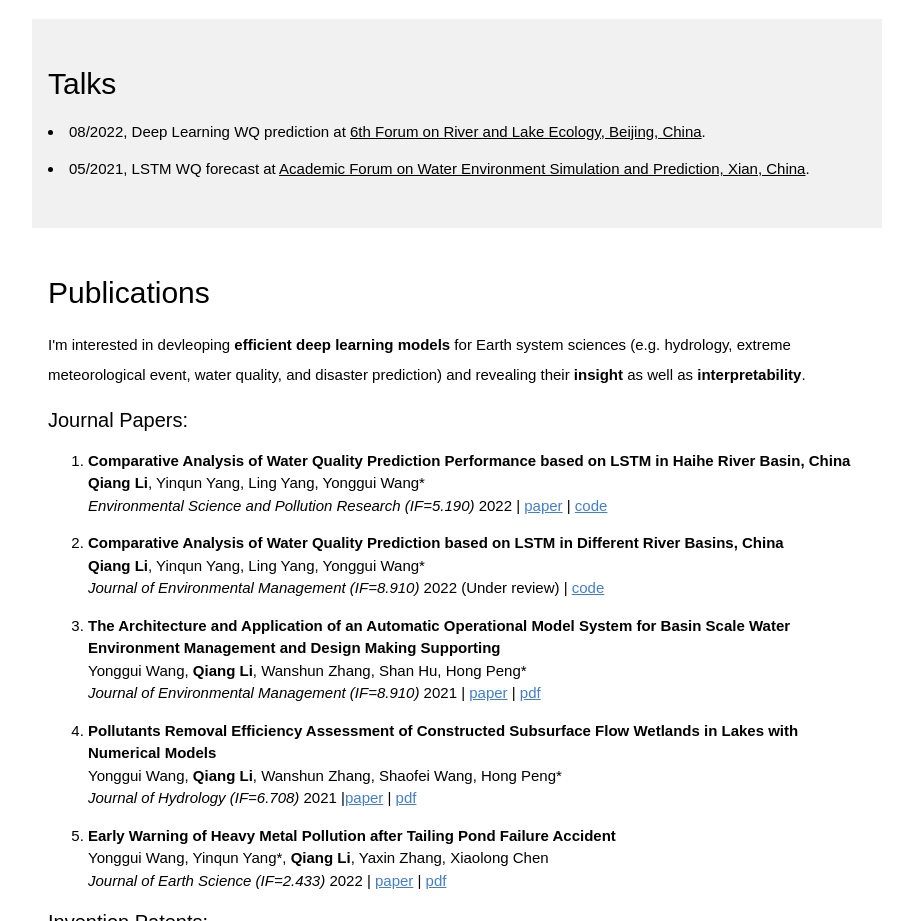
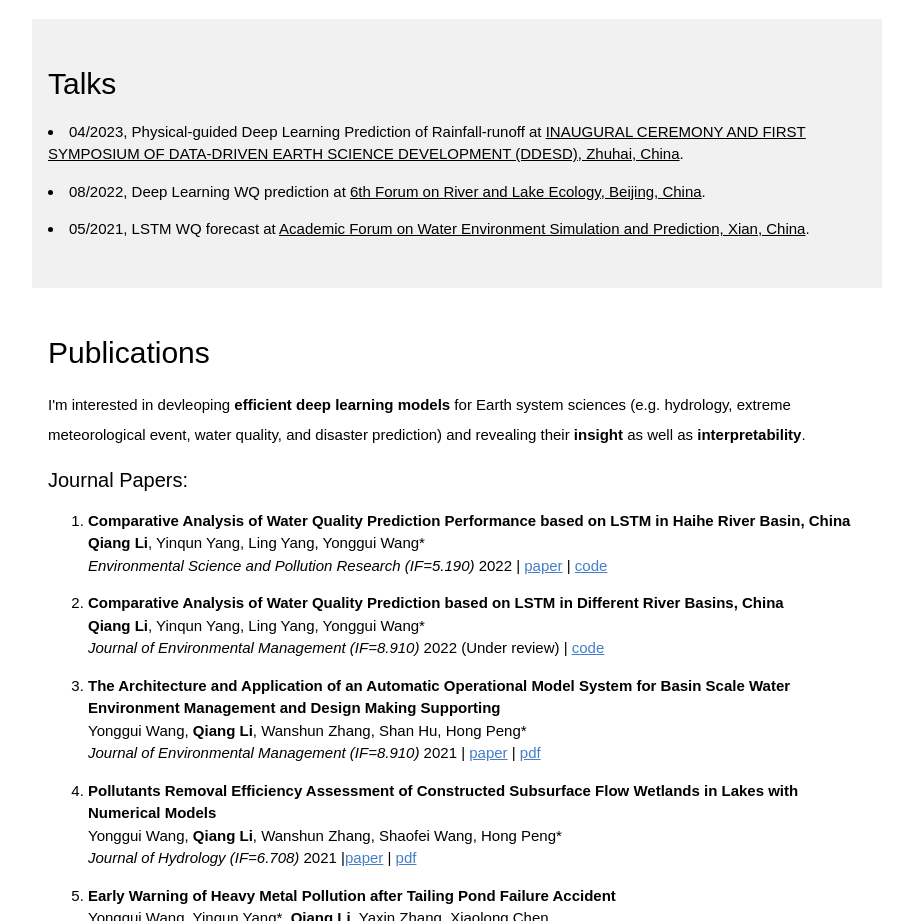
Before and after one commit to Bennett1998/Bennett1998.github.io, a plain HTML site: page index.html in a window 1280 px wide. Shown: the part 2900-3821 px from the top of the page, without its empty margins (258-1171 px from the left). Drawn offline with Linux system fonts and the light colour scheme; a script that the page names is missing.

Commit message:
Update index.html

```diff
--- a/index.html
+++ b/index.html
@@ -199,6 +199,7 @@
   <!-- The Talks Section -->
   <div class="w3-container w3-light-grey w3-padding-32" id="talks">
     <h2>Talks</h2>
+      <p><li> 04/2023, Physical-guided Deep Learning Prediction of Rainfall-runoff at <a href="https://gs.sysu.edu.cn/article/1579" target="_blank">INAUGURAL CEREMONY AND FIRST SYMPOSIUM OF DATA-DRIVEN EARTH SCIENCE DEVELOPMENT (DDESD), Zhuhai, China</a>.</li></p>
       <p><li> 08/2022, Deep Learning WQ prediction at <a href="https://www.hehunet.com/index.php/2022/638.html" target="_blank">6th Forum on River and Lake Ecology, Beijing, China</a>.</li></p>
       <p><li> 05/2021, LSTM WQ forecast at <a href="https://mp.weixin.qq.com/s/DLszs8ktgWY6WmEbNQZn7g" target="_blank">Academic Forum on Water Environment Simulation and Prediction, Xian, China</a>.</li></p>
 	    <!-- <p><li> 05/2021, Adder Neural Network at <a href="https://haet2021.github.io/speakers.html">HAET ICLR 2021 workshop</a>. Thanks <a href="https://datawisdom.ca/">Vahid</a> for the invitation.</li></p> -->
```
